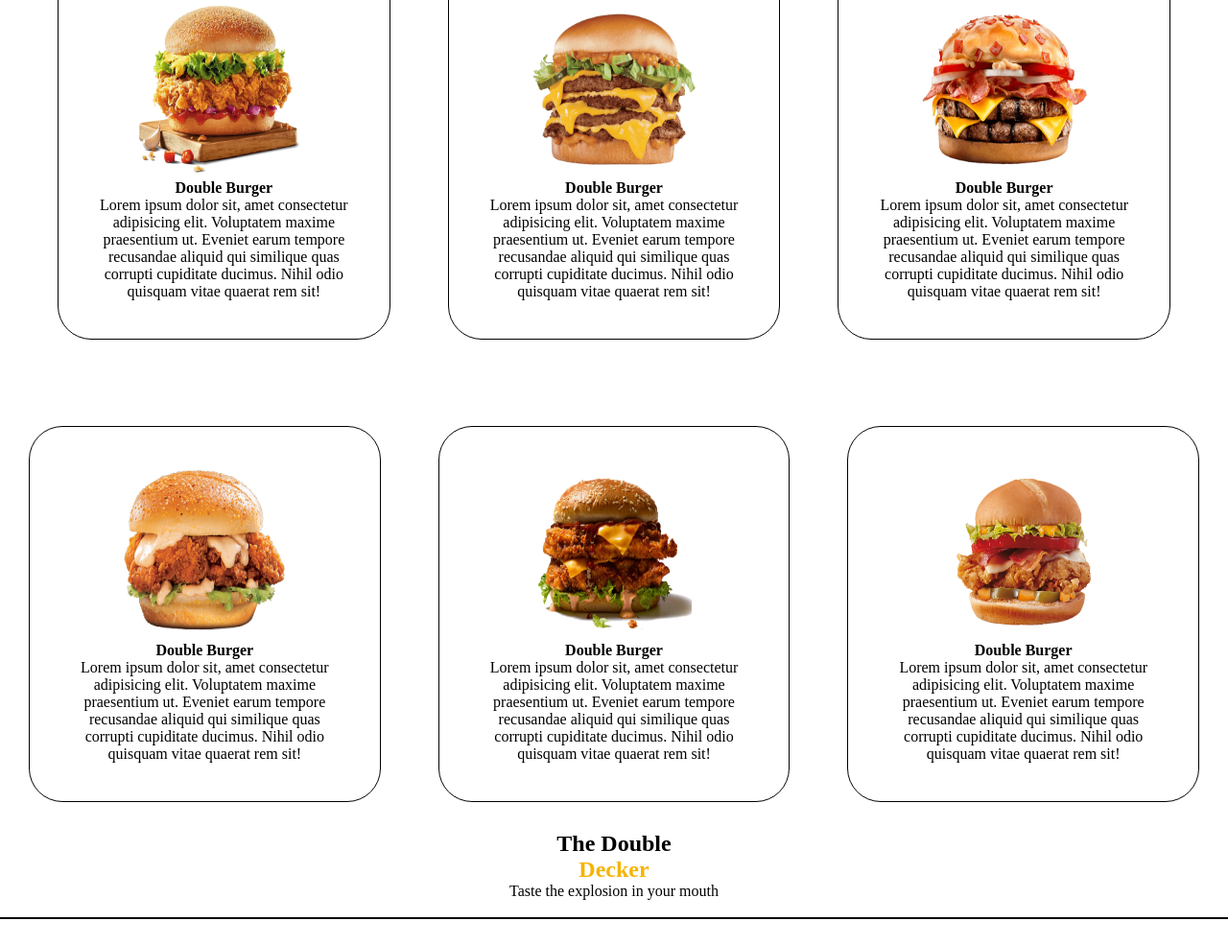
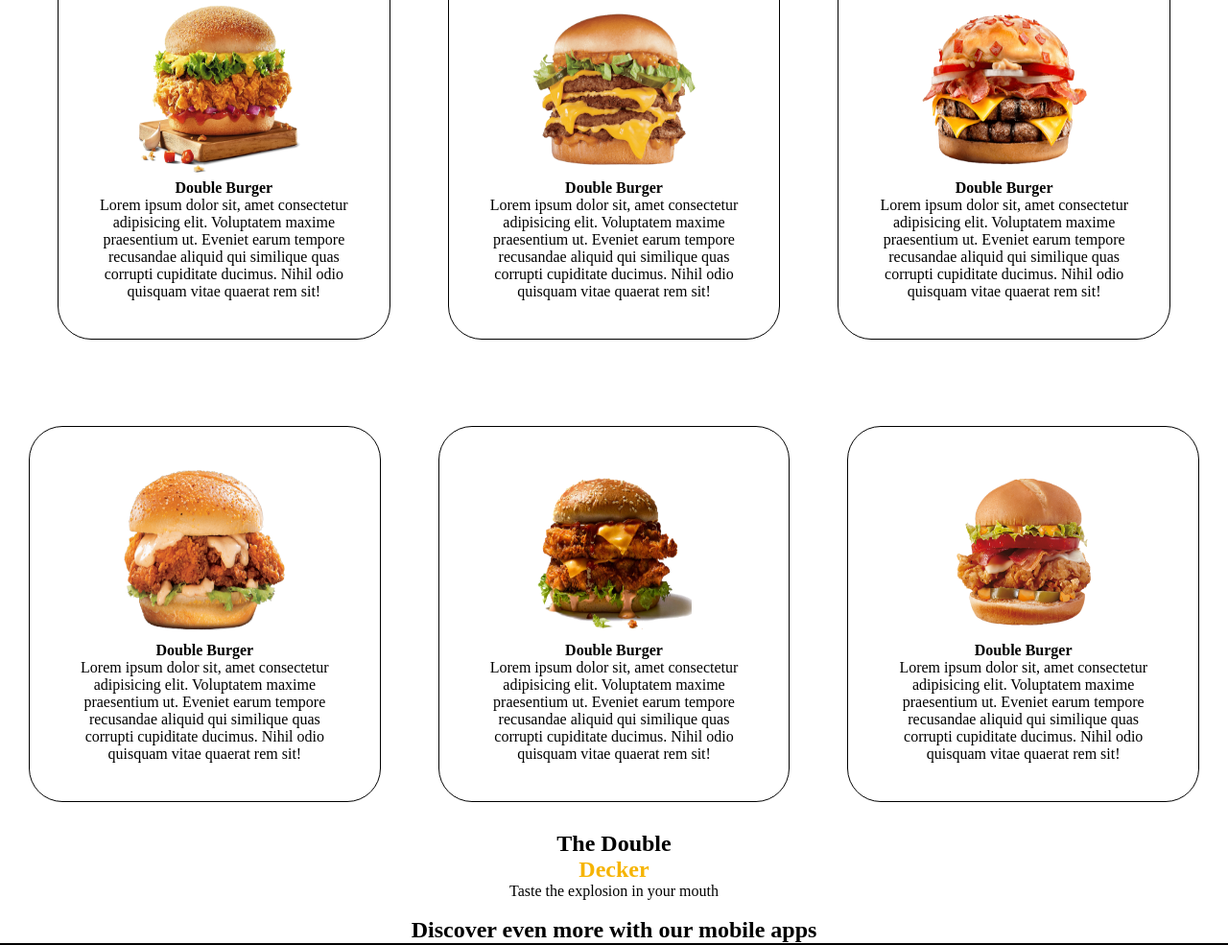
Before and after one commit to Wannjer1/MPP24BURGERpalace, a plain HTML site: page index.html in a window 1280 px wide. Shown: the part 1446-2431 px from the top of the page at 96% size. Before the commit the page ends 2404 px from the top, so only its background shows below. Drawn offline with Linux system fonts and the light colour scheme.

Commit message:
shell layout for section tag with class value apps

```diff
--- a/index.html
+++ b/index.html
@@ -92,7 +92,7 @@
                 </div>
             </div>
             <section class="decker">
-                <div>
+                <div id="decker">
                     <h2>The Double<br><span style="color: #f6b400;">Decker</span></h2>
                     <p>Taste the explosion in your mouth</p>
                 </div>
@@ -102,6 +102,12 @@
 
             </section>
 
+            <section>
+                <div>
+                    <h2>Discover even more with our mobile apps</h2>
+                </div>
+            </section>
+
 
 
 
```
